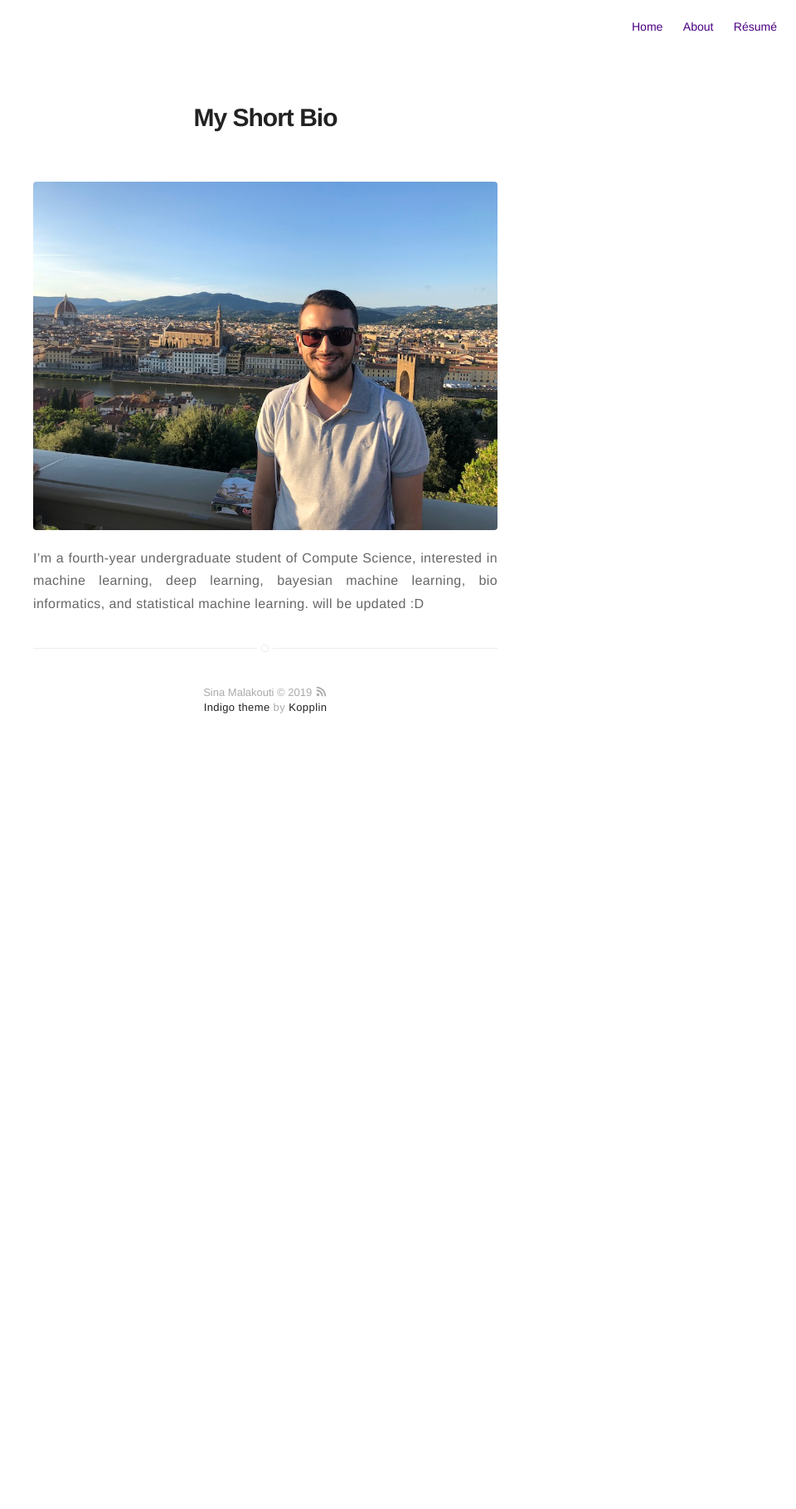
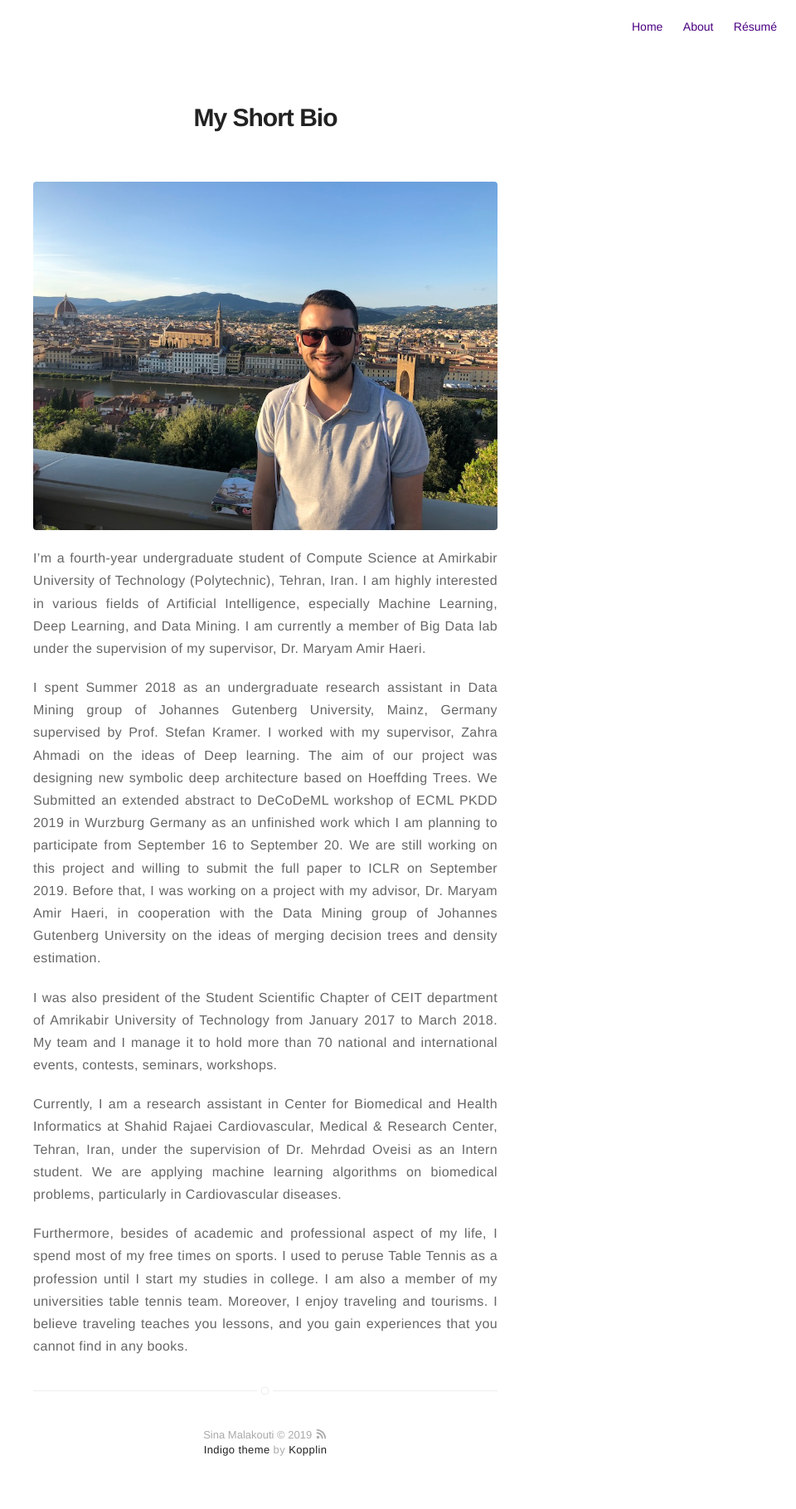
Before and after one commit to sinamalakouti/sinamalakouti.github.io, a Jekyll site: the page built from about.md, in a window 1280 px wide. Shown: the whole page at 83% size, without its empty margins (320-1280 px from the left). Built offline with Jekyll 4.4.1, drawn with Linux system fonts in a browser that asks for light colours; before the commit the page ends 924 px from its top, so only the background shows below that.

Commit message:
add about

```diff
--- a/about.md
+++ b/about.md
@@ -6,4 +6,12 @@ picture: assets/images/1773069.jpeg
 ![Profile Image]({{ site.url }}/{{ page.picture }}){: .center-image }
 
 
-I'm a fourth-year undergraduate student of Compute Science, interested in machine learning, deep learning, bayesian machine learning, bio informatics, and statistical machine learning. will be updated :D
+I'm a fourth-year undergraduate student of Compute Science at Amirkabir University of Technology (Polytechnic), Tehran, Iran. I am highly interested in various fields of Artificial Intelligence, especially Machine Learning, Deep Learning, and Data Mining. I am currently a member of Big Data lab under the supervision of my supervisor,  Dr. Maryam Amir Haeri.
+
+I spent Summer 2018 as an undergraduate research assistant in Data Mining group of Johannes Gutenberg University, Mainz, Germany supervised by Prof. Stefan Kramer. I worked with my supervisor, Zahra Ahmadi on the ideas of Deep learning. The aim of our project was designing new symbolic deep architecture based on Hoeffding Trees. We Submitted an extended abstract to DeCoDeML workshop of ECML PKDD 2019 in Wurzburg Germany as an unfinished work which I am planning to participate from September 16 to September 20. We are still working on this project and willing to submit the full paper to ICLR on September 2019. Before that, I was working on a project with my advisor, Dr. Maryam Amir Haeri, in cooperation with the Data Mining group of Johannes Gutenberg University on the ideas of merging decision trees and density estimation.
+
+I was also president of the Student Scientific Chapter of CEIT department of Amrikabir University of Technology from January 2017 to March 2018. My team and I manage it to hold more than 70 national and international events, contests, seminars, workshops.
+
+Currently, I am a research assistant in Center for Biomedical and Health Informatics at Shahid Rajaei Cardiovascular, Medical & Research Center, Tehran, Iran, under the supervision of Dr. Mehrdad Oveisi as an Intern student. We are applying machine learning algorithms on biomedical problems, particularly in Cardiovascular diseases.
+
+Furthermore, besides of academic and professional aspect of my life, I spend most of my free times on sports. I used to peruse Table Tennis as a profession until I start my studies in college. I am also a member of my universities table tennis team. Moreover, I enjoy traveling and tourisms. I believe traveling teaches you lessons, and you gain experiences that you cannot find in any books.
```
